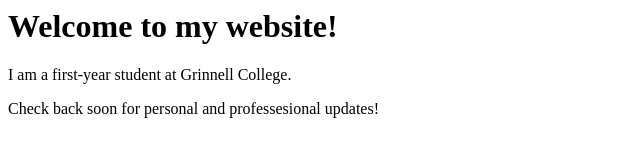
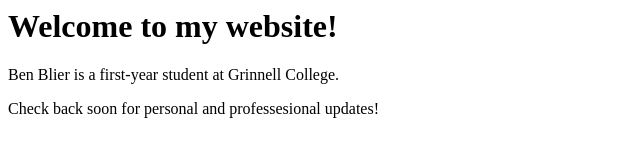
Before and after one commit to bblier1/bblier1.github.io, a plain HTML site: page index.html in a window 1280 px wide. Shown: the full height of the page, 0-640 px from the left. Drawn offline with Linux system fonts and the light colour scheme.

Commit message:
Update index.html

```diff
--- a/index.html
+++ b/index.html
@@ -1,3 +1,3 @@
 <h1>Welcome to my website!</h1>
-<p>I am a first-year student at Grinnell College. </p>
+<p>Ben Blier is a first-year student at Grinnell College. </p>
 <p>Check back soon for personal and professesional updates!</p>
```
